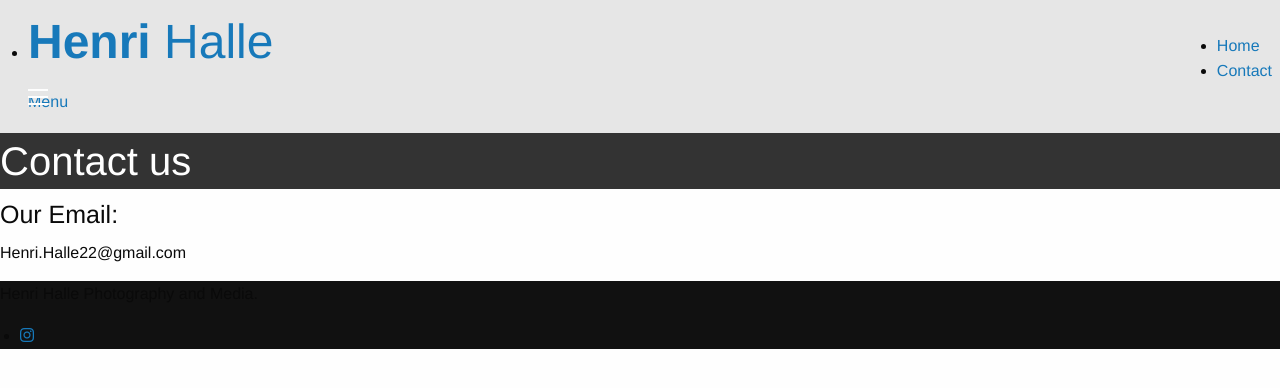
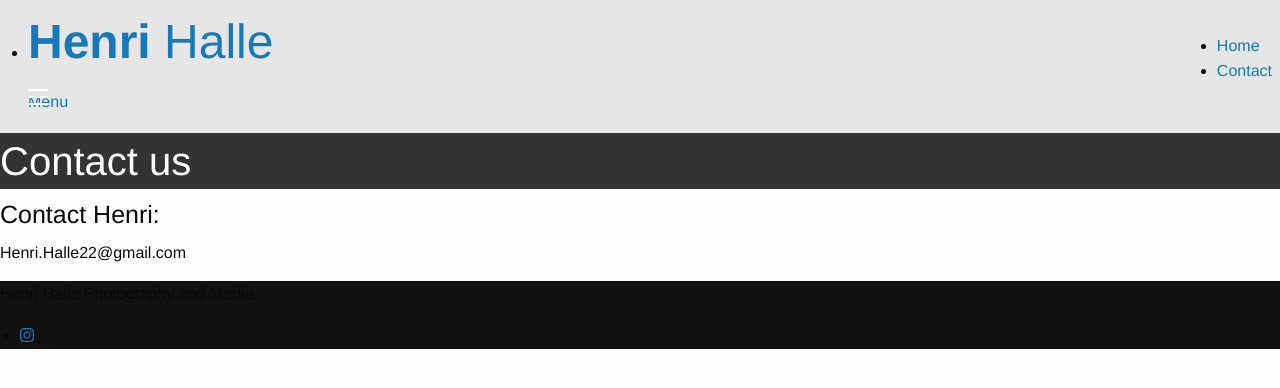
Before and after one commit to madhalle/henri-portfolio, a Jekyll site: the page built from contact.html, in a window 1280 px wide. Shown: the top 388 px of the page. Built offline with Jekyll 4.4.1, drawn with Linux system fonts in a browser that asks for light colours; nearby versions of some CDN libraries; library files that are not in the unit come from our copies.

Commit message:
changed head.html filepaths for css and javasripts

```diff
--- a/_config.yml
+++ b/_config.yml
@@ -1,6 +1,6 @@
 # Site settings
 title: Henri Halle
-email: henrihalle22@gmail.com
+email: henri.Halle22@gmail.com
 description: > # this means to ignore newlines until "baseurl:"
   Write an awesome description for your new site here. You can edit this
   line in _config.yml. It will appear in your document head meta (for
--- a/_includes/head.html
+++ b/_includes/head.html
@@ -6,10 +6,10 @@
   <title>{% if page.title %}{{ page.title }}{% else %}{{ site.title }}{% endif %}</title>
   <meta name="description" content="{% if page.excerpt %}{{ page.excerpt | strip_html | strip_newlines | truncate: 160 }}{% else %}{{ site.description }}{% endif %}">
 
-  <link rel="stylesheet" href="{{ "/css/foundation.css" | prepend: site.baseurl }}">
-  <link rel="stylesheet" href="{{ "/css/style.css" | prepend: site.baseurl }}">
-  <link rel="stylesheet" href="{{ "/css/fontello.css" | prepend: site.baseurl }}">
-  <link rel="stylesheet" href="{{ "/css/font-awesome.css" | prepend: site.baseurl }}">
+  <link rel="stylesheet" href="{{ "css/foundation.css" | prepend: site.baseurl }}">
+  <link rel="stylesheet" href="{{ "css/style.css" | prepend: site.baseurl }}">
+  <link rel="stylesheet" href="{{ "css/fontello.css" | prepend: site.baseurl }}">
+  <link rel="stylesheet" href="{{ "css/font-awesome.css" | prepend: site.baseurl }}">
 
   <script src="{{ "/javascripts/libs.js" | prepend: site.baseurl }}" type="text/javascript"></script>
   <script>
@@ -29,9 +29,9 @@
     })(Tc.$);
   </script>
   <link href="http://fonts.googleapis.com/css?family=Raleway:400,700,300" media="screen" rel="stylesheet" type="text/css" />
-  <script src="{{ "/javascripts/masonry.pkgd.js" | prepend: site.baseurl }}" type="text/javascript"></script>
-  <script src="{{ "/javascripts/imagesloaded.pkgd.min.js" | prepend: site.baseurl }}" type="text/javascript"></script>
-  <script src="{{ "/javascripts/slick.min.js" | prepend: site.baseurl }}" type="text/javascript"></script>
+  <script src="{{ "javascripts/masonry.pkgd.js" | prepend: site.baseurl }}" type="text/javascript"></script>
+  <script src="{{ "javascripts/imagesloaded.pkgd.min.js" | prepend: site.baseurl }}" type="text/javascript"></script>
+  <script src="{{ "javascripts/slick.min.js" | prepend: site.baseurl }}" type="text/javascript"></script>
 
   <link rel="canonical" href="{{ page.url | replace:'photos.html','' | prepend: site.baseurl | prepend: site.url }}">
   <link rel="alternate" type="application/rss+xml" title="{{ site.title }}" href="{{ "/feed.xml" | prepend: site.baseurl | prepend: site.url }}" />
--- a/contact.html
+++ b/contact.html
@@ -42,7 +42,7 @@ section_id: contact
         <p>+86 (03) 9810 4612</p>
         <h4>Fax:</h4>
         <p>+6102 236338 5456</p> -->
-        <h4>Our Email:</h4>
+        <h4>Contact Henri:</h4>
         <p>Henri.Halle22@gmail.com</p>
       </div>
     </div>
```
